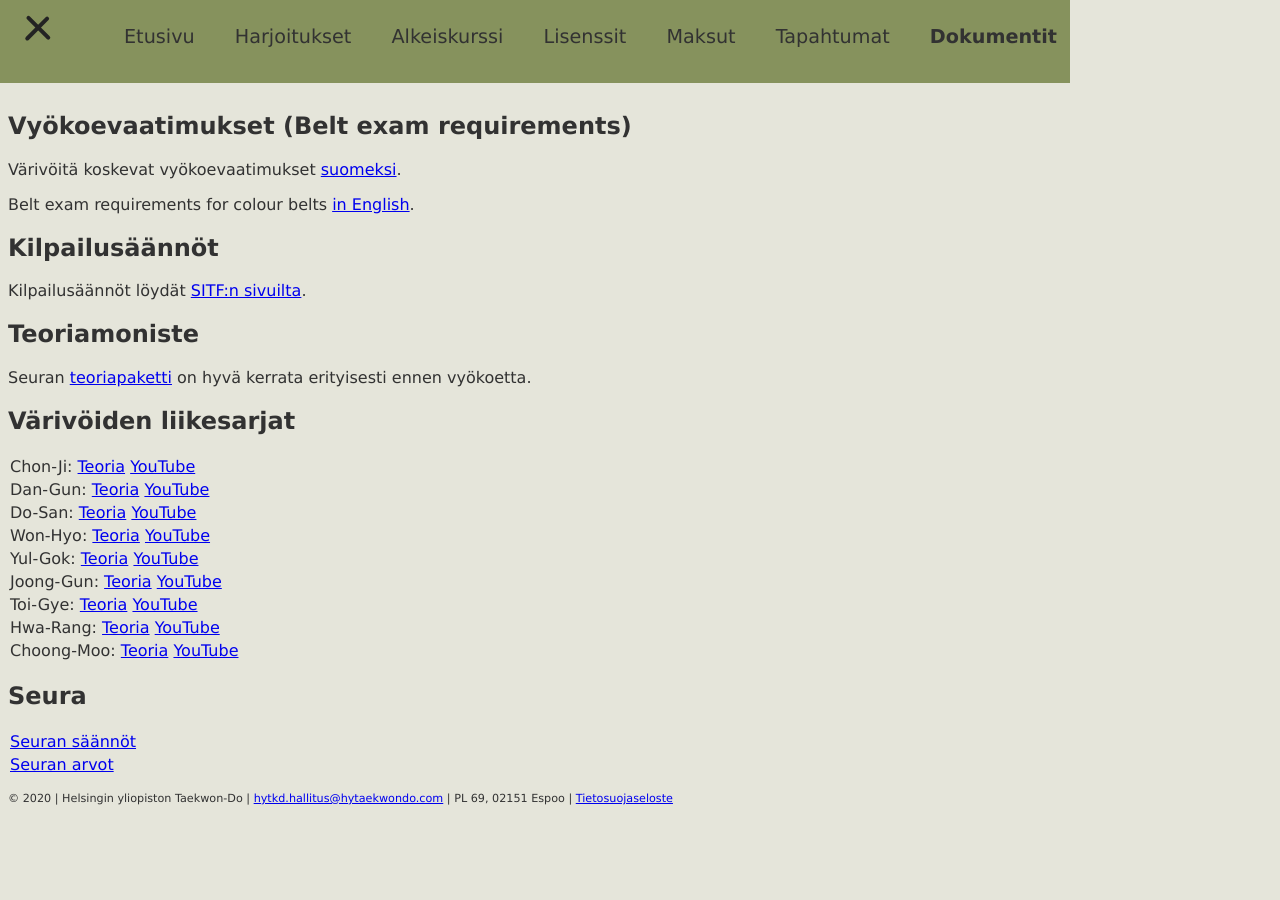
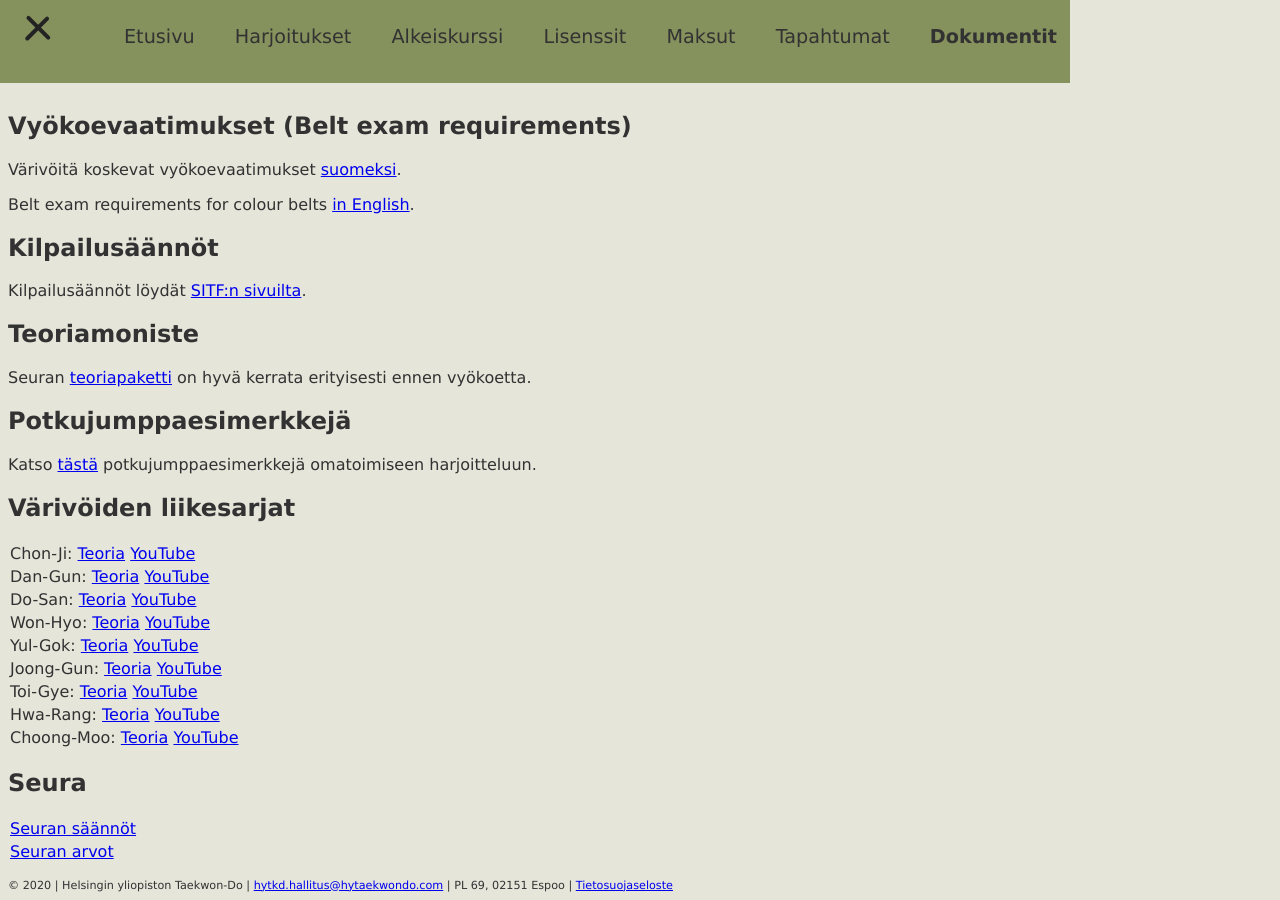
Before and after one commit to hytkd/website, a Jekyll site: the page built from documents.html, in a window 1280 px wide and 900 px high, scrolled down 600 px. Built offline with Jekyll 4.4.1, drawn with Linux system fonts in a browser that asks for light colours; before the commit the page ends 1413 px from its top, so only the background shows below that.

Commit message:
Tips for home practice

```diff
--- a/_data/acute.yml
+++ b/_data/acute.yml
@@ -1,7 +1,8 @@
 - title: Harjoitukset peruttu / Trainings suspended
   content: |
-    <p>Hallituksen covid-19-epidemiaan liittyvien suositusten mukaisesti kaikki seuran harjoitukset (ml. alkeiskurssi) on peruttu maaliskuun loppuun asti.</p>
-    <p>Per the recommendations of the Finnish government related to the covid-19 epidemic, all trainings (including beginners' course) are suspended until the end of March.</p>
+    <p>Hallituksen covid-19-epidemiaan liittyvien suositusten mukaisesti kaikki seuran harjoitukset (ml. alkeiskurssi) on peruttu 13.4. loppuun asti.</p>
+    <p>Per the recommendations of the Finnish government related to the covid-19 epidemic, all trainings (including beginners' course) are suspended until the 13th of April.</p>
+    <p>Katso tästä <a href="/documents/potkujumppaesimerkkeja.pdf">vinkkejä</a> omatoimiseen harjoitteluun! Check out <a href="/documents/potkujumppaesimerkkeja.pdf">tips</a> for home practice!</p>
 - title: Jäsenlomake
   content: Seuran harjoituksiin osallistuvien tulee täyttää <a href="https://forms.gle/WHdAycDuJNsYFf6B9">jäsenlomake</a> vuodelle 2020. Myös alkeiskurssille osallistuvia pyydetään täyttämään lomake.
 - title: Jäsenmaksut
--- a/documents.html
+++ b/documents.html
@@ -17,6 +17,10 @@ title: HYTKD - Dokumentit
 
 <p>Seuran <a href="/documents/HYTKD-teoria-2010.pdf">teoriapaketti</a> on hyvä kerrata erityisesti ennen vyökoetta.</p>
 
+<h2>Potkujumppaesimerkkejä</h2>
+
+<p>Katso <a href="/documents/potkujumppaesimerkkeja.pdf">tästä</a> potkujumppaesimerkkejä omatoimiseen harjoitteluun.</p>
+
 <h2>Värivöiden liikesarjat</h2>
 
 <ul class="non-indented-list">
```
Also changed, not shown: 1 other file.
